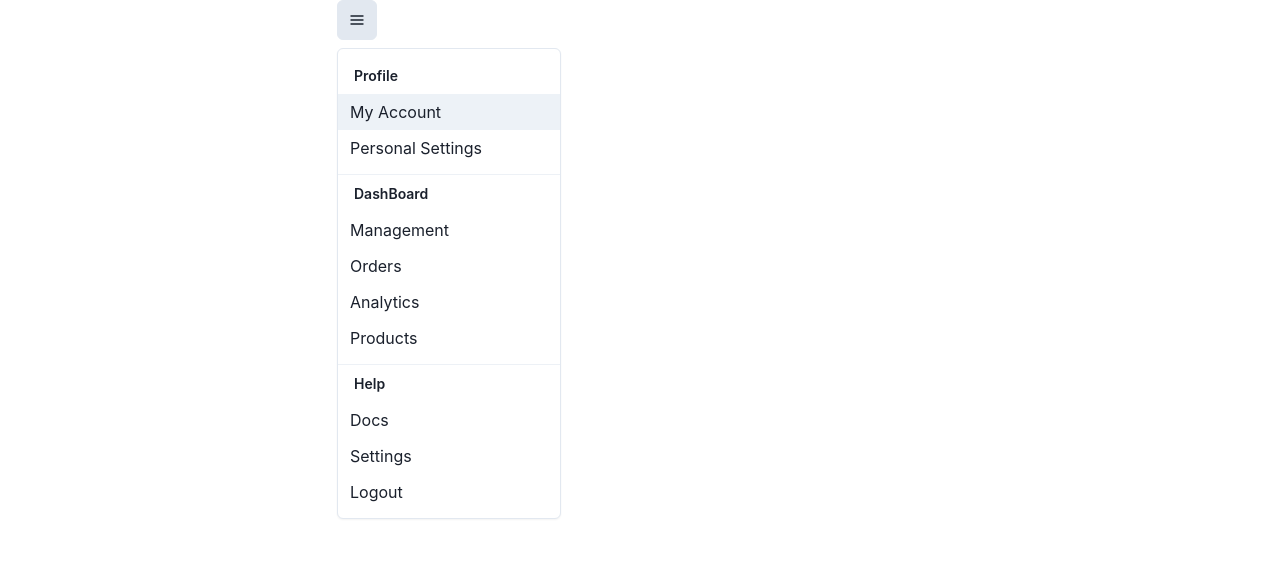
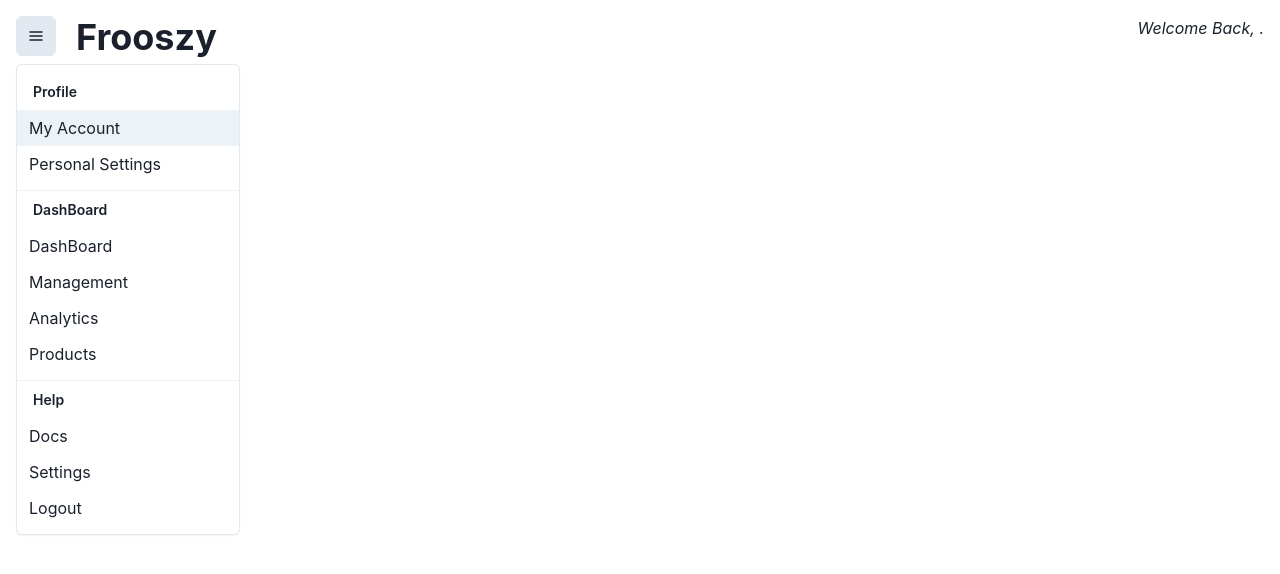
Before and after one commit to Frooszy/DashBoard-React, a Next.js app: page /management in a window 1280 px wide. Both pictures are taken after a click on the button "Options". Shown: the top 574 px of the page. Built offline with nearby package versions, Linux system fonts and the light colour scheme; no server answers; a web font is replaced by a local one.

Commit message:
Alguns Detalhes modificados.

```diff
--- a/components/Header/Header.js
+++ b/components/Header/Header.js
@@ -1,7 +1,7 @@
 import { useEffect, useState } from 'react';
 import SideBar from '../SideBar/SideBar';
 
-import { Text, Heading, Tooltip, Flex } from '@chakra-ui/react'
+import { Text, Heading, Tooltip, Flex, Breadcrumb, BreadcrumbItem, BreadcrumbLink } from '@chakra-ui/react'
 
 function Logo() {
 
@@ -14,12 +14,14 @@ function Logo() {
 
     return (
         <Flex justifyContent='space-between' p='4' >
-            <Flex flexDirection='row'>
+            <Flex>
                 <SideBar />
-                <Heading pl='5'>DashBoard</Heading>
+                <Tooltip label="Full Developed by Frooszy" placement='bottom' aria-label='A tooltip'>
+                    <Heading pl='5'>Frooszy</Heading>
+                </Tooltip>
             </Flex>
             <Flex>
-                <Tooltip label="Our Team Thank You For Your Participation." placement='bottom-start' aria-label='A tooltip'>
+                <Tooltip label="Our Team Thank You For Your Participation." placement='auto' aria-label='A tooltip'>
                     <Text as='i'>Welcome Back, {name}.</Text>
                 </Tooltip>
             </Flex>
--- a/components/SideBar/SideBar.js
+++ b/components/SideBar/SideBar.js
@@ -31,6 +31,12 @@ function SideBar() {
 
     }
 
+    const DashBoard = () => {
+
+        Router.push('/dashboard')
+
+    }
+
     return (
         <Container p='0'>
             <Container p='0'>
@@ -47,8 +53,8 @@ function SideBar() {
                         </MenuGroup>
                         <MenuDivider />
                         <MenuGroup title='DashBoard'>
+                            <MenuItem onClick={DashBoard}>DashBoard</MenuItem>
                             <MenuItem onClick={ManagementF}>Management</MenuItem>
-                            <MenuItem>Orders</MenuItem>
                             <MenuItem>Analytics</MenuItem>
                             <MenuItem>Products</MenuItem>
                         </MenuGroup>
--- a/pages/dashboard.js
+++ b/pages/dashboard.js
@@ -1,6 +1,5 @@
 import Header from "../components/Header/Header"
 import DashBoard from "../components/Dashboard/DashBoard"
-import style from '../components/IndexJsCss/Index.module.css'
 import { Divider } from "@chakra-ui/react"
 import TableDashBoard from "../components/Dashboard/Table"
 import { useRouter } from "next/router"
@@ -20,8 +19,8 @@ export default function DBMain() {
 
     return (
 
-        <div className={style.MainDashboard}>
-            <div className={style.Informacoes}>
+        <div>
+            <div>
                 <Header />
                 <DashBoard />
                 <Divider p='2' w='auto' />
--- a/pages/management.js
+++ b/pages/management.js
@@ -1,8 +1,7 @@
-import { Flex } from "@chakra-ui/react";
-import SideBar from "../components/SideBar/SideBar";
+import { Container, Flex } from "@chakra-ui/react";
 import { useRouter } from "next/router";
 import { useEffect } from "react";
-
+import Header from "../components/Header/Header"
 
 export default function management() {
 
@@ -42,9 +41,11 @@ export default function management() {
     }, [])
 
     return (
-        <Flex>
-            <SideBar />
-        </Flex>
+        <div>
+            <div>
+                <Header />
+            </div>
+        </div>
     )
 
 }
```
